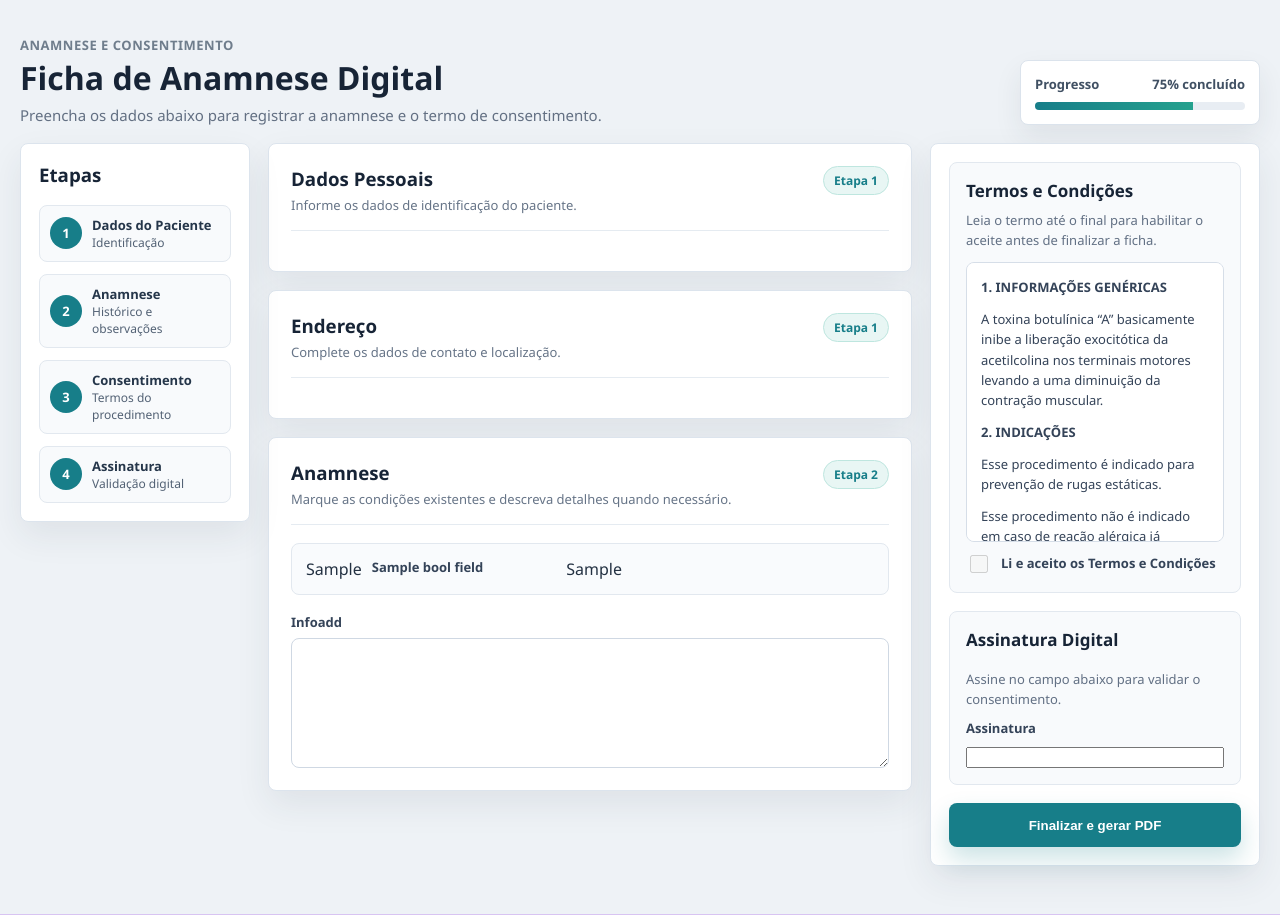
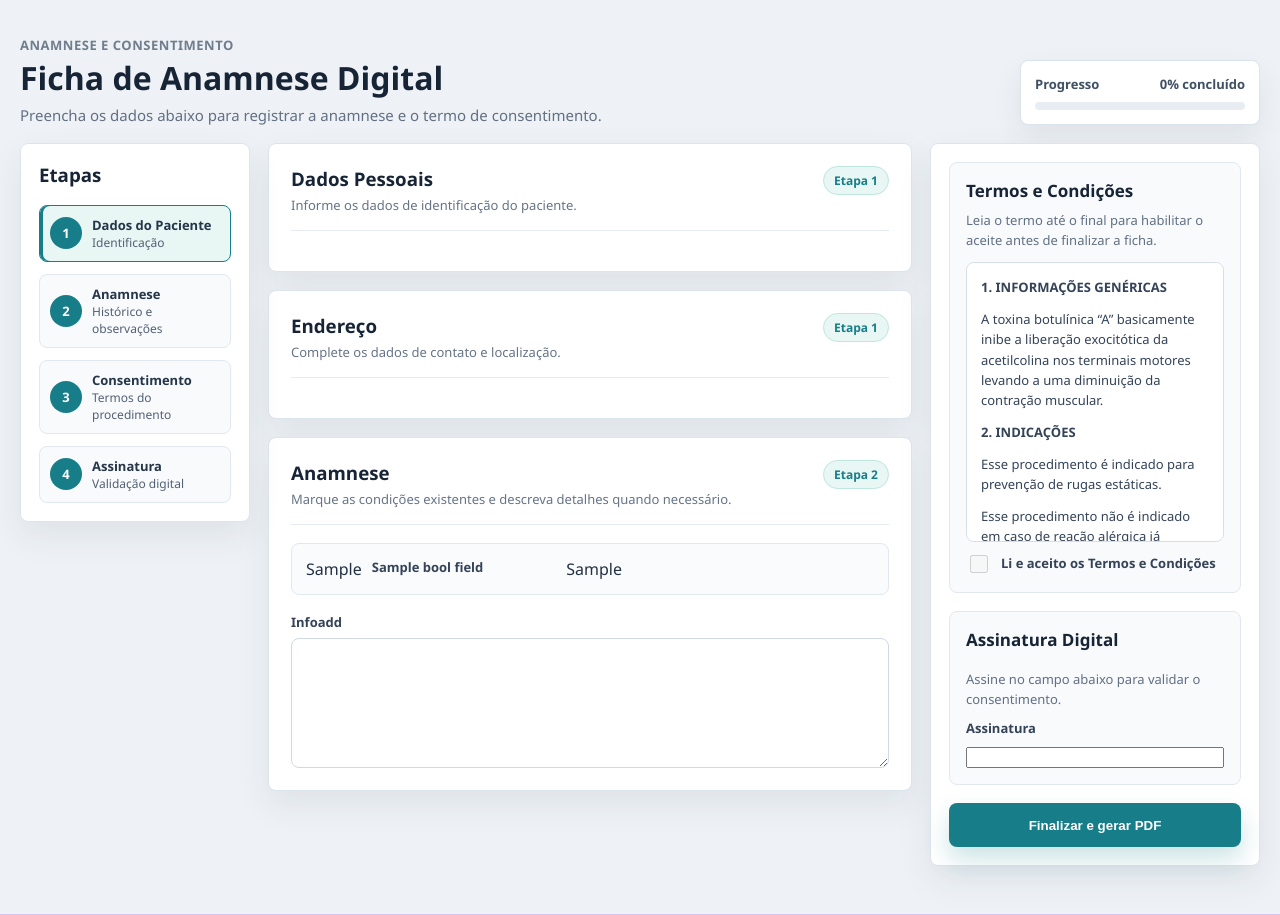
Before and after one commit to Anderson-MML/Projeto-Integrador-Atual, a Django app: template pag_web_clinicas/templates/pag_web_clinicas/form_anam.html in a window 1280 px wide. Shown: the part 105-1020 px from the top of the page. Run offline with Django 5.2, Linux system fonts and the light colour scheme; tables that the repository leaves empty hold one stand-in row (values such as "Sample post"); the template is opened without the code that fills it: values that come from a table or form of the project are taken from there, most other values are stand-ins (such as "Sample title", 1, 10 or a date in 2020).

Commit message:
Make anamnesis steps navigable and progress dynamic

```diff
--- a/pag_web_clinicas/templates/pag_web_clinicas/form_anam.html
+++ b/pag_web_clinicas/templates/pag_web_clinicas/form_anam.html
@@ -73,9 +73,10 @@
 }
 
 .progress-fill {
-    width: 75%;
+    width: 0%;
     height: 100%;
     background: linear-gradient(90deg, #177e89, #25a18e);
+    transition: width .25s ease;
 }
 
 .form-layout {
@@ -123,6 +124,27 @@
     border: 1px solid #e2e8ef;
     border-radius: 8px;
     background: #f8fafc;
+    text-decoration: none;
+    transition: border-color .2s ease, background .2s ease, transform .2s ease;
+}
+
+.step-item:hover,
+.step-item:focus {
+    color: #25364a;
+    border-color: #b9dfe0;
+    background: #eefafa;
+    outline: none;
+    transform: translateY(-1px);
+}
+
+.step-item.is-active {
+    border-color: #177e89;
+    background: #e8f6f4;
+    box-shadow: inset 3px 0 0 #177e89;
+}
+
+.step-item.is-complete .step-number {
+    background: #25a18e;
 }
 
 .step-number {
@@ -154,6 +176,7 @@
 
 .form-section {
     padding: 22px;
+    scroll-margin-top: 24px;
 }
 
 .section-heading {
@@ -296,6 +319,7 @@
     background: #f8fafc;
     border: 1px solid #e2e8ef;
     border-radius: 8px;
+    scroll-margin-top: 24px;
 }
 
 .side-card h3 {
@@ -495,10 +519,10 @@
             <div class="progress-card" aria-label="Progresso do preenchimento">
                 <div class="progress-label">
                     <span>Progresso</span>
-                    <span>75% concluído</span>
+                    <span id="progressText">0% concluído</span>
                 </div>
                 <div class="progress-track">
-                    <div class="progress-fill"></div>
+                    <div class="progress-fill" id="progressFill"></div>
                 </div>
             </div>
         </div>
@@ -509,22 +533,22 @@
             <aside class="step-sidebar" aria-label="Etapas do formulário">
                 <h3>Etapas</h3>
                 <div class="step-list">
-                    <div class="step-item">
+                    <a class="step-item is-active" href="#dados-paciente" data-step-target="dados-paciente">
                         <span class="step-number">1</span>
                         <span><strong>Dados do Paciente</strong><span>Identificação</span></span>
-                    </div>
-                    <div class="step-item">
+                    </a>
+                    <a class="step-item" href="#anamnese" data-step-target="anamnese">
                         <span class="step-number">2</span>
                         <span><strong>Anamnese</strong><span>Histórico e observações</span></span>
-                    </div>
-                    <div class="step-item">
+                    </a>
+                    <a class="step-item" href="#consentimento" data-step-target="consentimento">
                         <span class="step-number">3</span>
                         <span><strong>Consentimento</strong><span>Termos do procedimento</span></span>
-                    </div>
-                    <div class="step-item">
+                    </a>
+                    <a class="step-item" href="#assinatura" data-step-target="assinatura">
                         <span class="step-number">4</span>
                         <span><strong>Assinatura</strong><span>Validação digital</span></span>
-                    </div>
+                    </a>
                 </div>
             </aside>
 
@@ -535,7 +559,7 @@
                     </div>
                 {% endif %}
 
-                <section class="form-section">
+                <section class="form-section" id="dados-paciente" data-progress-section="dados-paciente">
                     <div class="section-heading">
                         <div>
                             <h3>Dados Pessoais</h3>
@@ -560,7 +584,7 @@
                     </div>
                 </section>
 
-                <section class="form-section">
+                <section class="form-section" id="endereco" data-progress-section="endereco">
                     <div class="section-heading">
                         <div>
                             <h3>Endereço</h3>
@@ -585,7 +609,7 @@
                     </div>
                 </section>
 
-                <section class="form-section">
+                <section class="form-section" id="anamnese" data-progress-section="anamnese">
                     <div class="section-heading">
                         <div>
                             <h3>Anamnese</h3>
@@ -630,7 +654,7 @@
             </main>
 
             <aside class="side-panel">
-                <section class="side-card">
+                <section class="side-card" id="consentimento" data-progress-section="consentimento">
                     <h3>Termos e Condições</h3>
                     <p>Leia o termo até o final para habilitar o aceite antes de finalizar a ficha.</p>
 
@@ -797,7 +821,7 @@
                     </div>
                 </section>
 
-                <section class="side-card assinatura-field">
+                <section class="side-card assinatura-field" id="assinatura" data-progress-section="assinatura">
                     <h3>Assinatura Digital</h3>
                     <p class="assinatura-hint">Assine no campo abaixo para validar o consentimento.</p>
 
@@ -893,4 +917,122 @@ document.addEventListener('DOMContentLoaded', function () {
     });
 });
 </script>
+
+<script>
+document.addEventListener('DOMContentLoaded', function () {
+    const form = document.querySelector('.form-layout');
+    const progressFill = document.getElementById('progressFill');
+    const progressText = document.getElementById('progressText');
+    const stepLinks = Array.from(document.querySelectorAll('[data-step-target]'));
+    const scrollSections = [
+        { target: 'dados-paciente', section: document.getElementById('dados-paciente') },
+        { target: 'dados-paciente', section: document.getElementById('endereco') },
+        { target: 'anamnese', section: document.getElementById('anamnese') },
+    ];
+
+    if (!form || !progressFill || !progressText) return;
+
+    function filledValue(field) {
+        if (!field || field.disabled) return false;
+        if (field.type === 'checkbox' || field.type === 'radio') return field.checked;
+        return String(field.value || '').trim().length > 0;
+    }
+
+    function fieldGroupScore(selectors) {
+        const fields = selectors
+            .flatMap(selector => Array.from(document.querySelectorAll(selector)))
+            .filter(field => field.type !== 'hidden' && field.name !== 'csrfmiddlewaretoken');
+
+        if (!fields.length) return 0;
+
+        const filled = fields.filter(filledValue).length;
+        return filled / fields.length;
+    }
+
+    function hasSignature() {
+        const signatureField = document.querySelector('[name="assinatura"]');
+        const value = signatureField ? String(signatureField.value || '').trim() : '';
+
+        return value.length > 2 && value !== '[]';
+    }
+
+    function hasAnamnesisInfo() {
+        const infoField = document.getElementById('id_infoadd');
+        const checkedAnswers = document.querySelectorAll('.pair input[type="checkbox"]:checked').length;
+
+        return filledValue(infoField) || checkedAnswers > 0;
+    }
+
+    function setStepState(target, isComplete) {
+        stepLinks
+            .filter(link => link.dataset.stepTarget === target)
+            .forEach(link => link.classList.toggle('is-complete', isComplete));
+    }
+
+    function updateProgress() {
+        const patientScore = fieldGroupScore([
+            '#dados-paciente input, #dados-paciente select, #dados-paciente textarea',
+            '#endereco input, #endereco select, #endereco textarea',
+        ]);
+        const anamnesisScore = hasAnamnesisInfo() ? 1 : 0;
+        const consentScore = document.getElementById('termsCheckbox')?.checked ? 1 : 0;
+        const signatureScore = hasSignature() ? 1 : 0;
+
+        const progress = Math.round(
+            (patientScore * 50) +
+            (anamnesisScore * 20) +
+            (consentScore * 15) +
+            (signatureScore * 15)
+        );
+
+        progressFill.style.width = `${progress}%`;
+        progressText.textContent = `${progress}% concluído`;
+
+        setStepState('dados-paciente', patientScore === 1);
+        setStepState('anamnese', anamnesisScore === 1);
+        setStepState('consentimento', consentScore === 1);
+        setStepState('assinatura', signatureScore === 1);
+    }
+
+    function setActiveStep(target) {
+        stepLinks.forEach(link => {
+            link.classList.toggle('is-active', link.dataset.stepTarget === target);
+        });
+    }
+
+    function updateActiveStepByScroll() {
+        const entries = scrollSections
+            .filter(item => item.section)
+            .map(item => ({
+                target: item.target,
+                top: item.section.getBoundingClientRect().top,
+            }))
+            .filter(entry => entry.top <= 170);
+
+        if (entries.length) {
+            setActiveStep(entries[entries.length - 1].target);
+        }
+    }
+
+    stepLinks.forEach(link => {
+        link.addEventListener('click', function () {
+            setActiveStep(this.dataset.stepTarget);
+        });
+    });
+
+    form.addEventListener('input', updateProgress);
+    form.addEventListener('change', updateProgress);
+    form.addEventListener('mouseup', function () {
+        window.setTimeout(updateProgress, 120);
+    });
+    form.addEventListener('touchend', function () {
+        window.setTimeout(updateProgress, 120);
+    });
+    document.addEventListener('scroll', updateActiveStepByScroll, { passive: true });
+
+    window.setInterval(updateProgress, 700);
+    updateProgress();
+    updateActiveStepByScroll();
+});
+</script>
 {% endblock %}
```
